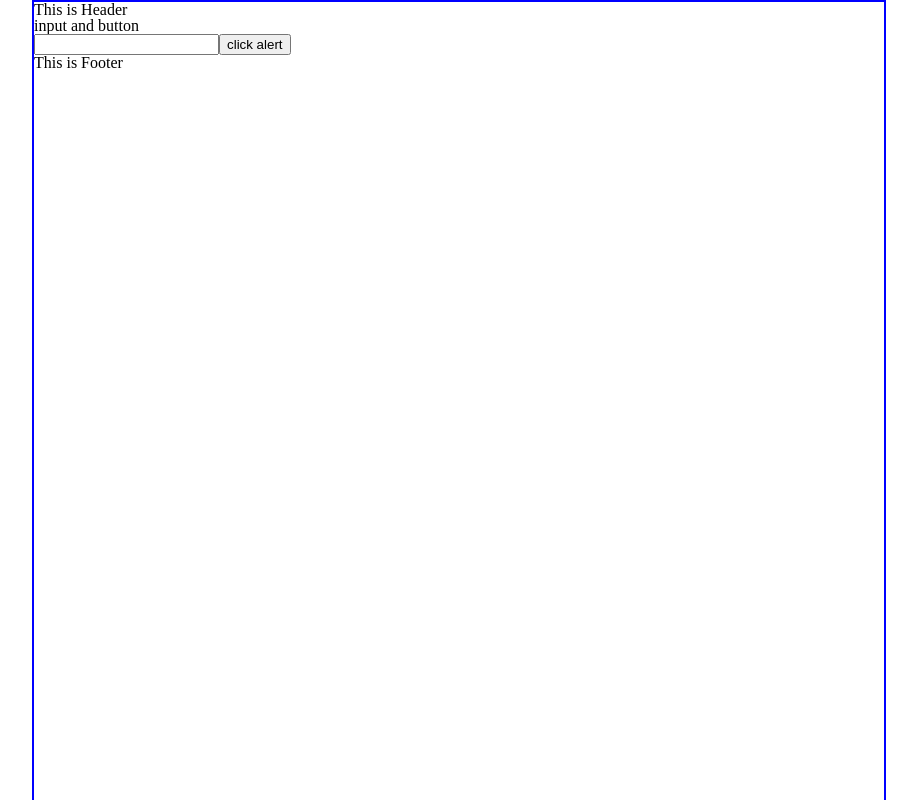
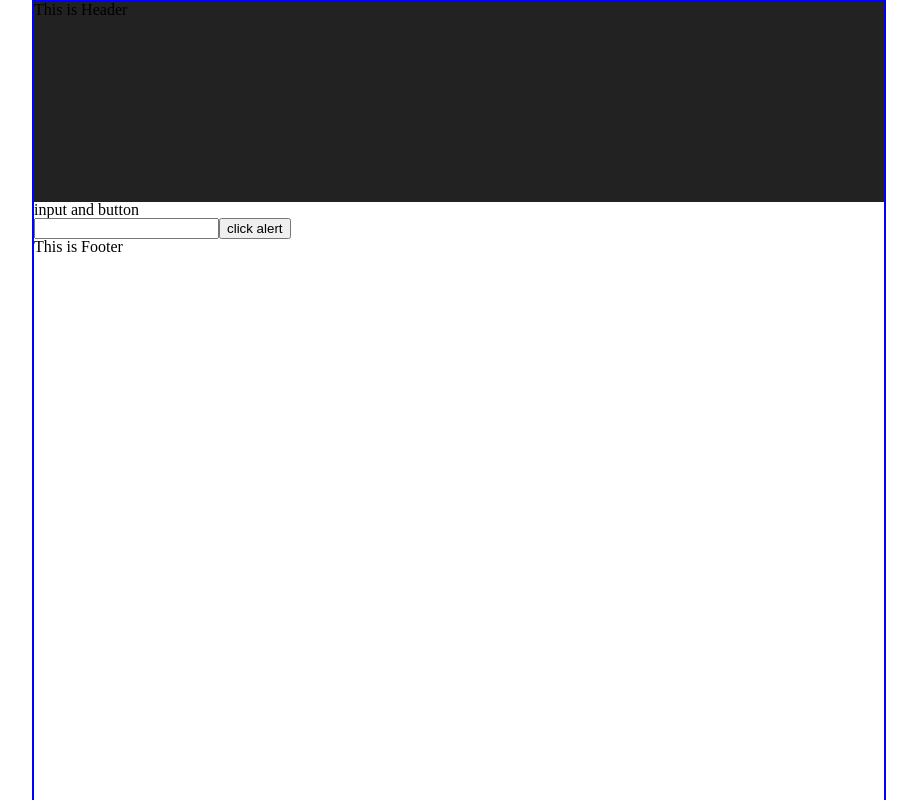
Before and after one commit to yoogukhyeon/soccer-community, a React (Create React App) app: page / in a window 1280 px wide. Shown: the top 800 px of the page, without its empty margins (181-1098 px from the left). Built offline with nearby package versions, Linux system fonts and the light colour scheme.

Commit message:
김다슬 숙제

```diff
--- a/src/components/layout/Header.tsx
+++ b/src/components/layout/Header.tsx
@@ -1,9 +1,23 @@
 import React from 'react';
+import styled from 'styled-components';
+
+const Heeader = styled.div`
+  width: 100%;
+  height: 200px;
+  background-color: #222;
+`;
 
 export default function Header() {
   return (
-    <div>
+    <Heeader>
       <h2>This is Header</h2>
-    </div>
+
+      {/*
+        1. navi
+        2. react-router-dom V6 Router 정리해서 설명
+        3. styled-components UI를 만든 파일에서 css 사용
+        4. home, community /community, login /login
+      */}
+    </Heeader>
   );
 }
```
